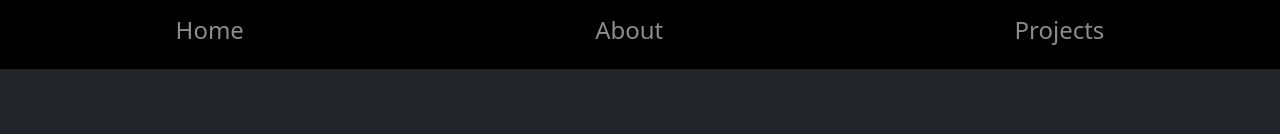
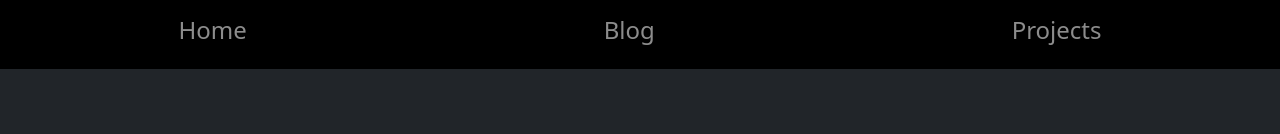
Before and after one commit to alex-wang-13/Alexio, a React (Create React App) app: page / in a window 1280 px wide. Shown: the top 134 px of the page. Built offline with nearby package versions, Linux system fonts and the light colour scheme.

Commit message:
replaced about with blog tab

```diff
--- a/src/components/NavBar.js
+++ b/src/components/NavBar.js
@@ -5,7 +5,7 @@ function NavBar() {
     <nav className="navbar navbar-expand-md navbar-dark bg-black m-0">
       <div className="navbar-nav justify-content-around w-100">
         <Link to="/" className="nav-item nav-link align-self-center"><h4>Home</h4></Link>
-        <Link to="/about" className="nav-item nav-link align-self-center"><h4>About</h4></Link>
+        <Link to="/blog" className="nav-item nav-link align-self-center"><h4>Blog</h4></Link>
         <Link to="/projects" className="nav-item nav-link align-self-center"><h4>Projects</h4></Link>
       </div>
     </nav>
```
